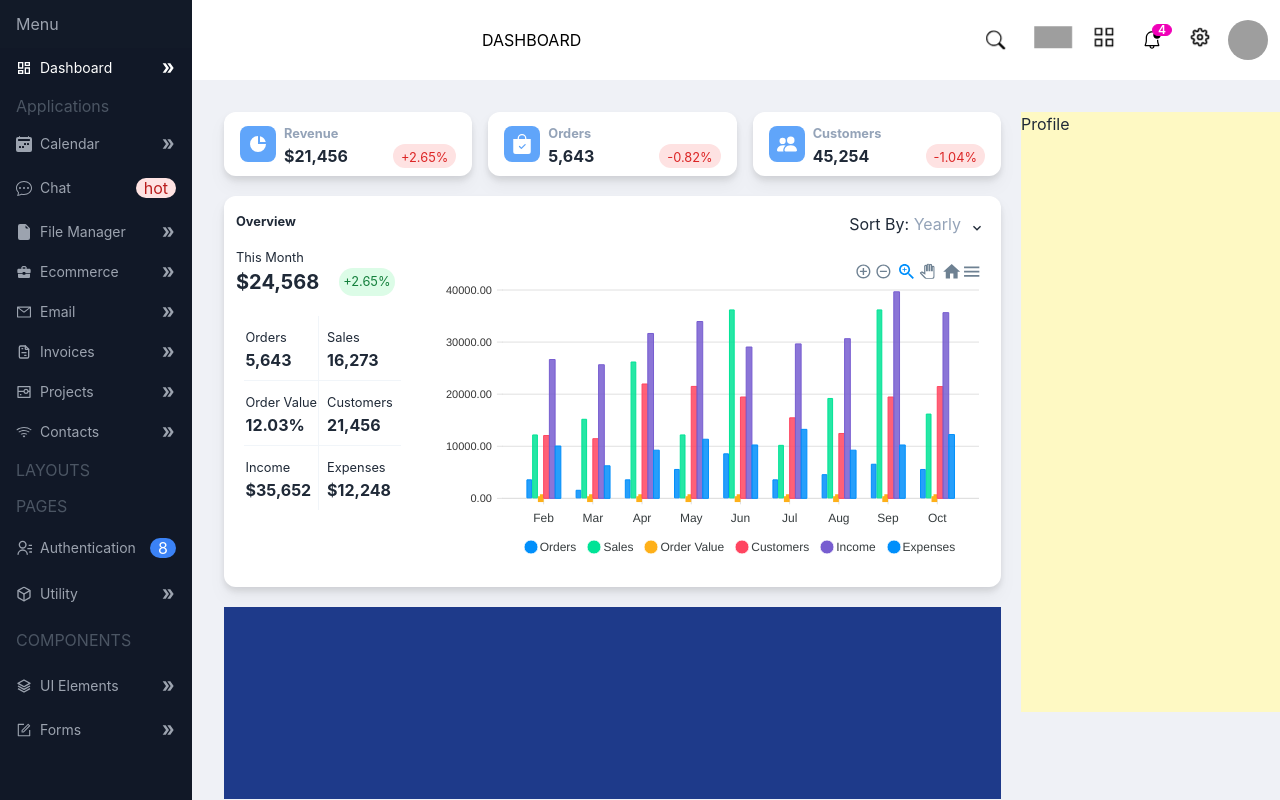
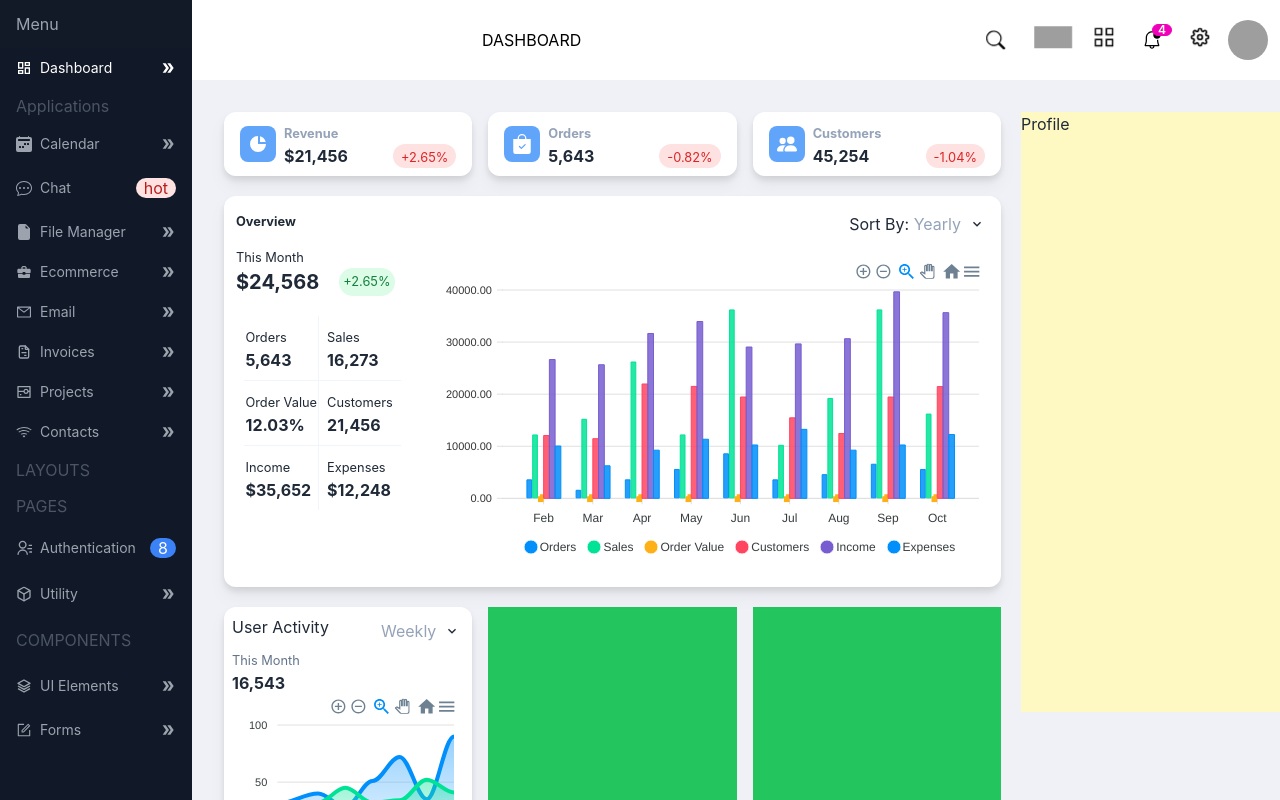
Before and after one commit to Mejbah-ul-haque/Dashboard, a React (Create React App) app: page / in a window 1280 px wide. Built offline with nearby package versions, Linux system fonts and the light colour scheme; grey boxes are pictures that could not be loaded.

Commit message:
Area Chart (user activity )

```diff
--- a/src/conponents/Charts/Activity.js
+++ b/src/conponents/Charts/Activity.js
@@ -1,90 +1,87 @@
 import React from "react";
-import { AreaChart, Area, CartesianGrid, ResponsiveContainer, Tooltip, XAxis, YAxis } from "recharts";
+import ReactApexChart from "react-apexcharts";
+import { MdKeyboardArrowDown } from "react-icons/md";
 
 const Activity = () => {
-	const data = [
-		{
-			name: "Page A",
-			uv: 4000,
-			pv: 2400,
-			amt: 2400,
-		},
-		{
-			name: "Page B",
-			uv: 3000,
-			pv: 1398,
-			amt: 2210,
-		},
-		{
-			name: "Page C",
-			uv: 2000,
-			pv: 9800,
-			amt: 2290,
-		},
-		{
-			name: "Page D",
-			uv: 2780,
-			pv: 3908,
-			amt: 2000,
-		},
-		{
-			name: "Page E",
-			uv: 1890,
-			pv: 4800,
-			amt: 2181,
-		},
-		{
-			name: "Page F",
-			uv: 2390,
-			pv: 3800,
-			amt: 2500,
-		},
-		{
-			name: "Page G",
-			uv: 3490,
-			pv: 4300,
-			amt: 2100,
-		},
-	];
+
+  const series= [{
+    name: 'current',
+    data: [31, 40, 28, 51, 72, 35, 90]
+  }, {
+    name: 'Previous',
+    data: [11, 32, 45, 32, 34, 52, 41]
+  }];
+  const options= {
+    chart: {
+      height: 200,
+      type: 'area'
+    },
+    dataLabels: {
+      enabled: false
+    },
+    stroke: {
+      curve: 'smooth'
+    },
+    xaxis: {
+      type: 'datetime',
+      categories: ["2018-09-19T00:00:00.000Z", "2018-09-19T01:30:00.000Z", "2018-09-19T02:30:00.000Z", "2018-09-19T03:30:00.000Z", "2018-09-19T04:30:00.000Z", "2018-09-19T05:30:00.000Z", "2018-09-19T06:30:00.000Z"]
+    },
+    tooltip: {
+      x: {
+        format: 'dd/MM/yy HH:mm'
+      }}};
 
 	return (
-		<ResponsiveContainer width="100%" height="100%">
-			<AreaChart
-				width={730}
-				height={250}
-				data={data}
-				margin={{ top: 10, right: 30, left: 0, bottom: 0 }}
-			>
-				<defs>
-					<linearGradient id="colorUv" x1="0" y1="0" x2="0" y2="1">
-						<stop offset="5%" stopColor="#8884d8" stopOpacity={0.8} />
-						<stop offset="95%" stopColor="#8884d8" stopOpacity={0} />
-					</linearGradient>
-					<linearGradient id="colorPv" x1="0" y1="0" x2="0" y2="1">
-						<stop offset="5%" stopColor="#82ca9d" stopOpacity={0.8} />
-						<stop offset="95%" stopColor="#82ca9d" stopOpacity={0} />
-					</linearGradient>
-				</defs>
-				<XAxis dataKey="name" />
-				<YAxis />
-				<CartesianGrid strokeDasharray="3 3" />
-				<Tooltip />
-				<Area
-					type="monotone"
-					dataKey="uv"
-					stroke="#8884d8"
-					fillOpacity={1}
-					fill="url(#colorUv)"
-				/>
-				<Area
-					type="monotone"
-					dataKey="pv"
-					stroke="#82ca9d"
-					fillOpacity={1}
-					fill="url(#colorPv)"
-				/>
-			</AreaChart>
-		</ResponsiveContainer>
+		<div className="p-2">
+			<div>
+				<div className="flex justify-between">
+					<div>User Activity</div>
+					<div className="dropdown">
+						<label tabIndex={0} className="flex items-center m-1">
+							<p>
+								<span className="text-slate-400 mr-2">Weekly</span>{" "}
+							</p>
+							<p className="pt-0">
+								<MdKeyboardArrowDown />
+							</p>
+						</label>
+						<ul
+							tabIndex={0}
+							className="dropdown-content menu p-2 drop-shadow-lg bg-base-100 rounded-box w-[140px]"
+						>
+							<li>
+								<a>Sat</a>
+							</li>
+							<li>
+								<a>Sun</a>
+							</li>
+							<li>
+								<a>Mon</a>
+							</li>
+							<li>
+								<a>Tue</a>
+							</li>
+							<li>
+								<a>Web</a>
+							</li>
+							<li>
+								<a>Thu</a>
+							</li>
+							<li>
+								<a>Fri</a>
+							</li>
+						</ul>
+					</div>
+				</div>
+        <div>
+          <p className="text-slate-500"><small>This Month</small></p>
+          <h2 className="font-bold">16,543</h2>
+        </div>
+			</div>
+      <div>
+      <ReactApexChart options={options} series={series} type="area" height={200} />
+      </div>
+		</div>
 	);
 };
 
--- a/src/conponents/Charts/ColumnChart.js
+++ b/src/conponents/Charts/ColumnChart.js
@@ -156,19 +156,49 @@ const ColumnChart = () => {
 						<p>
 							Sort By: <span className="text-slate-400 mr-2">Yearly</span>{" "}
 						</p>
-						<p className="pt-2">
+						<p className="pt-0">
 							<MdKeyboardArrowDown />
 						</p>
 					</label>
 					<ul
 						tabIndex={0}
-						className="dropdown-content menu p-2 drop-shadow-lg bg-base-100 rounded-box w-[130px]"
+						className="dropdown-content menu p-2 drop-shadow-lg bg-base-100 rounded-box w-[140px]"
 					>
 						<li>
-							<a>Item 1</a>
+							<a>January</a>
 						</li>
 						<li>
-							<a>Item 2</a>
+							<a>February</a>
+						</li>
+						<li>
+							<a>March</a>
+						</li>
+						<li>
+							<a>April</a>
+						</li>
+						<li>
+							<a>May</a>
+						</li>
+						<li>
+							<a>June</a>
+						</li>
+						<li>
+							<a>July</a>
+						</li>
+						<li>
+							<a>August</a>
+						</li>
+						<li>
+							<a>September</a>
+						</li>
+						<li>
+							<a>October</a>
+						</li>
+						<li>
+							<a>November</a>
+						</li>
+						<li>
+							<a>December</a>
 						</li>
 					</ul>
 				</div>
--- a/src/conponents/Layout/Dashboards.js
+++ b/src/conponents/Layout/Dashboards.js
@@ -15,11 +15,8 @@ const Dashboards = () => {
           <RevenueCards></RevenueCards>
 					<Overview></Overview>
 
-					<div className="bg-blue-900 w-100 h-48 my-5">
-
-					</div>
-					<div className="grid grid-cols-1 md:grid-cols-3 gap-4">
-						<div className=" h-64 w"><Activity></Activity></div>
+					<div className="grid grid-cols-1 md:grid-cols-3 gap-4 mt-5">
+						<div className=" drop-shadow-lg bg-white rounded-xl"><Activity></Activity></div>
 						<div className="bg-green-500 h-64 w"></div>
 						<div className="bg-green-500 h-64 w"></div>
 					</div>
```
